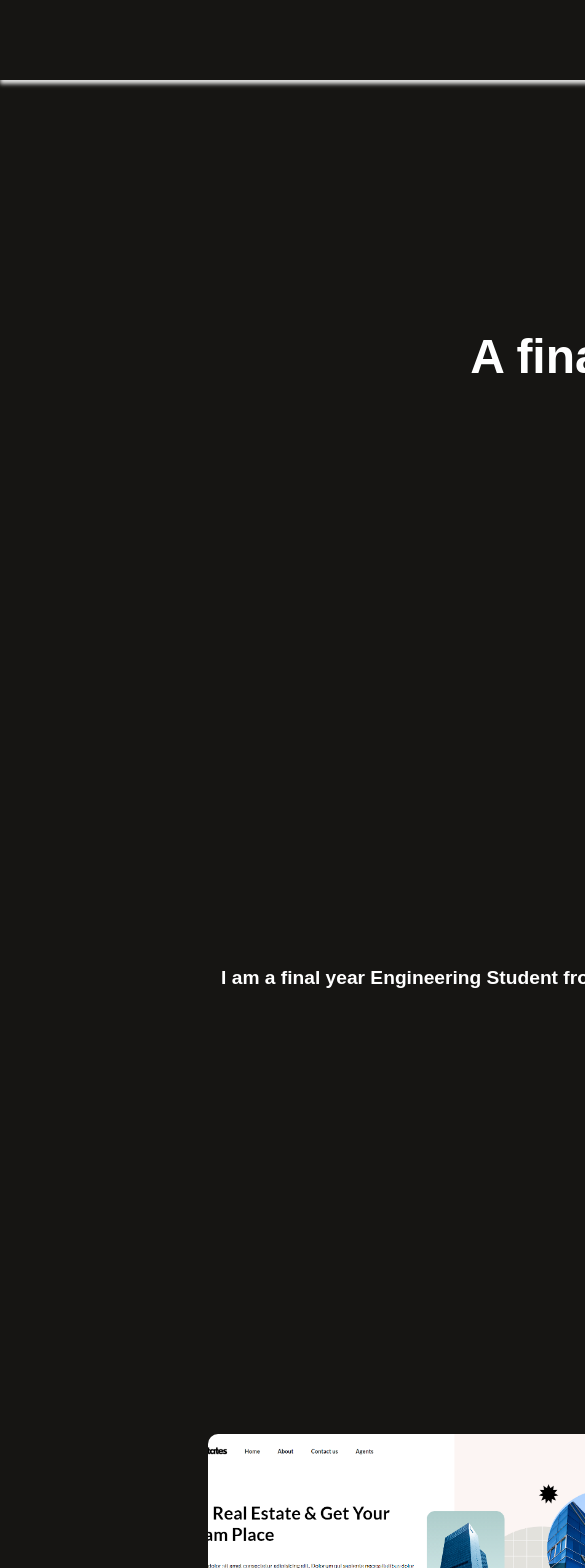
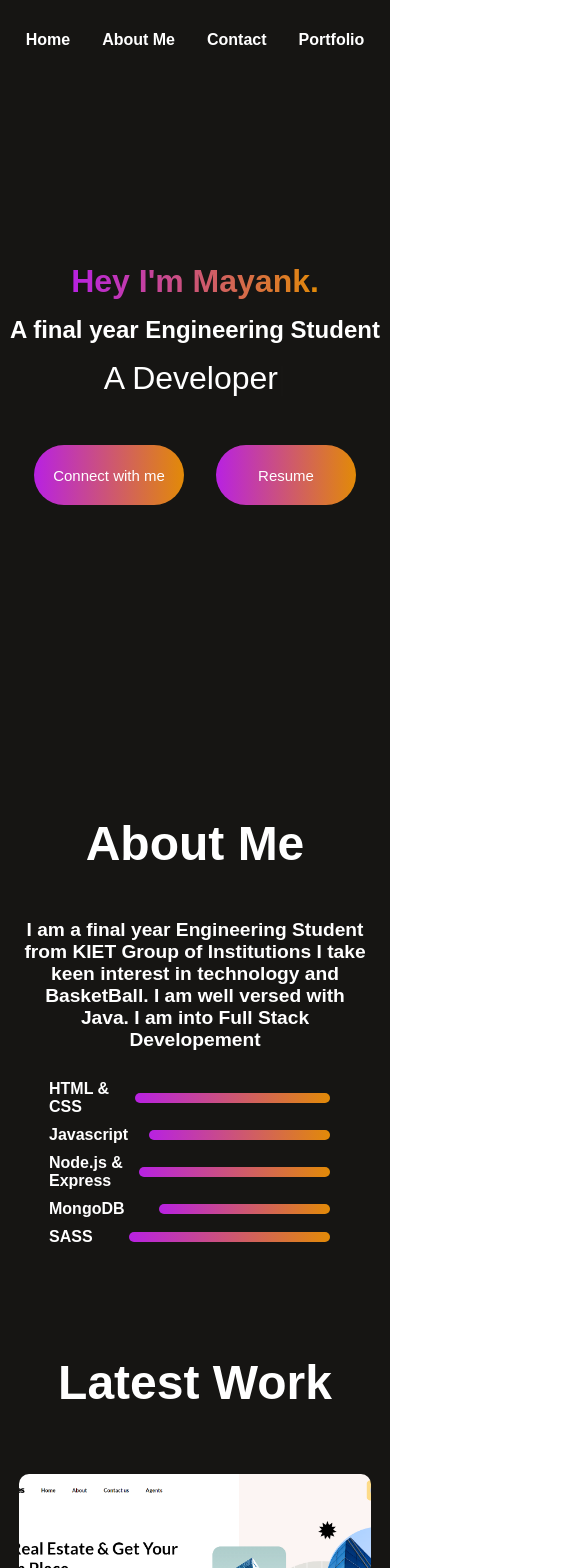
Before and after one commit to MayankMx13/portnew, a React (Vite) app: page / in a window 390 px wide. Shown: the top 1568 px of the page, 585 px wide, since content can reach past the window. Built offline with nearby package versions, Linux system fonts and the light colour scheme.

Commit message:
mobile responsive

```diff
--- a/src/components/aboutMe/aboutme.scss
+++ b/src/components/aboutMe/aboutme.scss
@@ -1,3 +1,5 @@
+@import "../../responsive.scss";
+
 .aboutme {
     padding-top: 12em;
     display: flex;
@@ -87,6 +89,19 @@
             .bar5 {
                 width: 5em;
             }
+
+            @include sm {
+                width: 80vw;
+                padding-left: 20px;
+            }
+        }
+
+        @include sm {
+            width: 90vw;
         }
     }
+
+    @include sm {
+        width: 100vw;
+    }
 }
--- a/src/components/hero/hero.scss
+++ b/src/components/hero/hero.scss
@@ -1,3 +1,5 @@
+@import "../../responsive.scss";
+
 .hero {
     width: 105em;
     height: 30em;
@@ -5,9 +7,17 @@
     display: flex;
     align-items: center;
     justify-content: center;
+    font-family: "New Amsterdam", sans-serif;
     background-color: rgba(22, 21, 19, 255);
 
+    @include sm {
+        padding-top: 9em;
+    }
 
+    @include sm {
+        width: 100vw;
+
+    }
 
     .wrapper {
         display: flex;
@@ -20,9 +30,13 @@
 
         gap: 1em;
 
-        div {
+        .designation {
             font-size: 3em;
             font-weight: bolder;
+
+            @include sm {
+                font-size: 1.5em;
+            }
         }
 
         .name {
@@ -32,6 +46,10 @@
             background-clip: text;
             color: transparent;
             font-weight: bold;
+
+            @include sm {
+                font-size: 2em;
+            }
         }
 
         .things {
@@ -47,31 +65,53 @@
             align-items: center;
             justify-content: center;
             margin-top: 2em;
+            gap: 2em;
 
 
-            gap: 2em;
+
 
             a {
+                display: flex;
+                align-items: center;
+                justify-content: center;
                 color: white;
                 border: none;
-                font-size: 0.5em;
+                font-size: 1em;
                 border-radius: 9em;
                 background: linear-gradient(to right, #b821e2, #e28a07);
                 text-decoration: none;
+                height: 4em;
+                width: 9em;
 
                 &:hover {
                     border: 1px solid white;
                 }
 
 
+
+
             }
 
             .btn1 {
                 padding: 1em;
+                width: 11em;
+
+                @include sm {
+                    width: 120px;
+                    height: 30px;
+                    font-size: 15px;
+                }
+
             }
 
             .btn2 {
                 padding: 1em 2em;
+
+                @include sm {
+                    width: 80px;
+                    height: 30px;
+                    font-size: 15px;
+                }
             }
         }
 
--- a/src/components/inTouch/intouch.jsx
+++ b/src/components/inTouch/intouch.jsx
@@ -13,7 +13,7 @@ function Intouch() {
 
     return (
         <div className='intouch' id='contact'>
-            <h2>Get In Touch</h2>
+            <h2 className='heading'>Get In Touch</h2>
             <div className="wrapper">
 
 
--- a/src/components/inTouch/intouch.scss
+++ b/src/components/inTouch/intouch.scss
@@ -1,3 +1,5 @@
+@import "../../responsive.scss";
+
 .intouch {
     width: 105em;
     background-color: rgba(22, 21, 19, 255);
@@ -14,6 +16,11 @@
         font-weight: bold;
         margin-top: 2em;
         text-align: center;
+
+        @include sm {
+            visibility: hidden;
+            ;
+        }
     }
 
 
@@ -44,6 +51,10 @@
 
             gap: 20px;
 
+            @include sm {
+                width: 80vw;
+            }
+
             .head {
                 font-size: 3em;
                 background: linear-gradient(to right, #b821e2, #e28a07);
@@ -56,6 +67,12 @@
             .p {
                 font-size: 1.5em;
 
+
+                @include sm {
+                    padding: 0px 20px;
+                    text-align: center;
+                }
+
             }
 
             .iconContainer {
@@ -64,6 +81,10 @@
                 justify-content: flex-start;
                 gap: 20px;
                 font-size: 1.5em;
+
+                @include sm {
+                    font-size: 1em;
+                }
             }
 
 
@@ -86,6 +107,10 @@
         .right {
             flex: 1.25;
 
+            @include sm {
+                margin-top: 40px;
+            }
+
 
             form {
                 display: flex;
@@ -97,6 +122,10 @@
 
                 gap: 15px;
 
+
+
+
+
                 input {
                     width: 100%;
                     border: none;
@@ -104,6 +133,10 @@
                     background-color: #32323c;
                     font-size: 1em;
                     color: white;
+
+                    @include sm {
+                        width: 20em;
+                    }
                 }
 
                 label {
@@ -120,6 +153,10 @@
                     padding: 1em;
                     color: white;
                     font-size: 1em;
+
+                    @include sm {
+                        width: 20em;
+                    }
                 }
 
                 button {
@@ -140,5 +177,20 @@
                 }
             }
         }
+
+
+
+        @include sm {
+            width: 90vw;
+            display: flex;
+            flex-direction: column;
+        }
+    }
+
+
+    @include sm {
+        width: 100vw;
+        display: flex;
+        flex-direction: column;
     }
 }
--- a/src/components/navbar/navbar.jsx
+++ b/src/components/navbar/navbar.jsx
@@ -1,5 +1,6 @@
 import './navbar.scss'
 import { Link } from 'react-scroll';
+
 
 
 function Navbar() {
--- a/src/components/navbar/navbar.scss
+++ b/src/components/navbar/navbar.scss
@@ -1,3 +1,5 @@
+@import "../../responsive.scss";
+
 .navbar {
     width: 105em;
     display: flex;
@@ -8,8 +10,10 @@
     z-index: 2;
 
 
-    box-shadow: 0px 4px 4px rgba(255, 255, 255, 0.859);
 
+    @include sm {
+        width: 100vw;
+    }
 
 
     .navContainer {
@@ -29,5 +33,10 @@
             font-weight: bold;
             scroll-behavior: smooth;
         }
+
+        @include sm {
+            width: 90vw;
+            gap: 2em;
+        }
     }
 }
--- a/src/components/work/work.jsx
+++ b/src/components/work/work.jsx
@@ -11,7 +11,7 @@ function Work() {
                     <div className="card">
                         <img className='first' src="/5.png" alt="" />
                         <div className='desc'>
-                            <h2>project1</h2>
+                            <h2>Apex Estate</h2>
                             <p>Lorem ipsum, dolor sit amet consectetur adipisicing elit. A eos quasi repudiandae, repellendus, distinctio ipsum expedita illum rerum obcaecati cumque est, commodi id.</p>
                         </div>
                         <div className="links">
@@ -26,7 +26,7 @@ function Work() {
                     <div className="card">
                         <img src="/1.png" alt="" />
                         <div className='desc'>
-                            <h2>Apex Estate</h2>
+                            <h2>Portfolio Template</h2>
                             <p>Lorem ipsum, dolor sit amet consectetur adipisicing elit. A eos quasi repudiandae, repellendus, distinctio ipsum expedita illum rerum obcaecati cumque est, commodi id.</p>
                         </div>
                         <div className="links">
@@ -41,7 +41,7 @@ function Work() {
                     <div className="card">
                         <img src="/2.png" alt="" />
                         <div className='desc'>
-                            <h2>Portfolio Template</h2>
+                            <h2>Tesla.com</h2>
                             <p>Lorem ipsum, dolor sit amet consectetur adipisicing elit. A eos quasi repudiandae, repellendus, distinctio ipsum expedita illum rerum obcaecati cumque est, commodi id.</p>
                         </div>
                         <div className="links">
@@ -56,7 +56,7 @@ function Work() {
                     <div className="card">
                         <img src="/3.png" alt="" />
                         <div className='desc'>
-                            <h2>Tesla.com</h2>
+                            <h2>Ayur Solutions</h2>
                             <p>Lorem ipsum, dolor sit amet consectetur adipisicing elit. A eos quasi repudiandae, repellendus, distinctio ipsum expedita illum rerum obcaecati cumque est, commodi id.</p>
                         </div>
                         <div className="links">
--- a/src/components/work/work.scss
+++ b/src/components/work/work.scss
@@ -1,5 +1,7 @@
+@import "../../responsive.scss";
+
 .work {
-    width: 105em;
+    width: 100vw;
     background-color: rgba(22, 21, 19, 255);
     display: flex;
     align-items: center;
@@ -8,7 +10,7 @@
 
 
     .wrapper {
-        width: 90em;
+        width: 85em;
         margin-top: 4em;
         display: flex;
         align-items: center;
@@ -34,6 +36,9 @@
 
             gap: 2em;
 
+            @include sm {
+                padding: 0px;
+            }
 
             .card {
                 height: 17em;
@@ -43,6 +48,11 @@
                 margin-bottom: 7em;
                 margin-top: 4em;
 
+                @include sm {
+                    height: 16em;
+                    width: 22em;
+
+                }
 
                 .first {
                     height: 100%;
@@ -58,6 +68,7 @@
                     transition: transform 0.2s ease-in-out;
                     border-radius: 10px;
                     background-color: rgba(22, 21, 19, 255);
+
 
 
                     &:hover {
--- a/src/index.css
+++ b/src/index.css
@@ -8,5 +8,5 @@
   font-style: normal;
 
   scrollbar-width: none;
-  background-color: #0000;
+
 }
--- /dev/null
+++ b/src/responsive.scss
@@ -0,0 +1,17 @@
+ @mixin sm{
+    @media(max-width:738px){
+        @content;
+    }
+ }
+
+ @mixin md{
+    @media(max-width:1024px){
+        @content;
+    }
+ }
+
+ @mixin lg{
+    @media(max-width:1366px){
+        @content;
+    }
+ }
```
